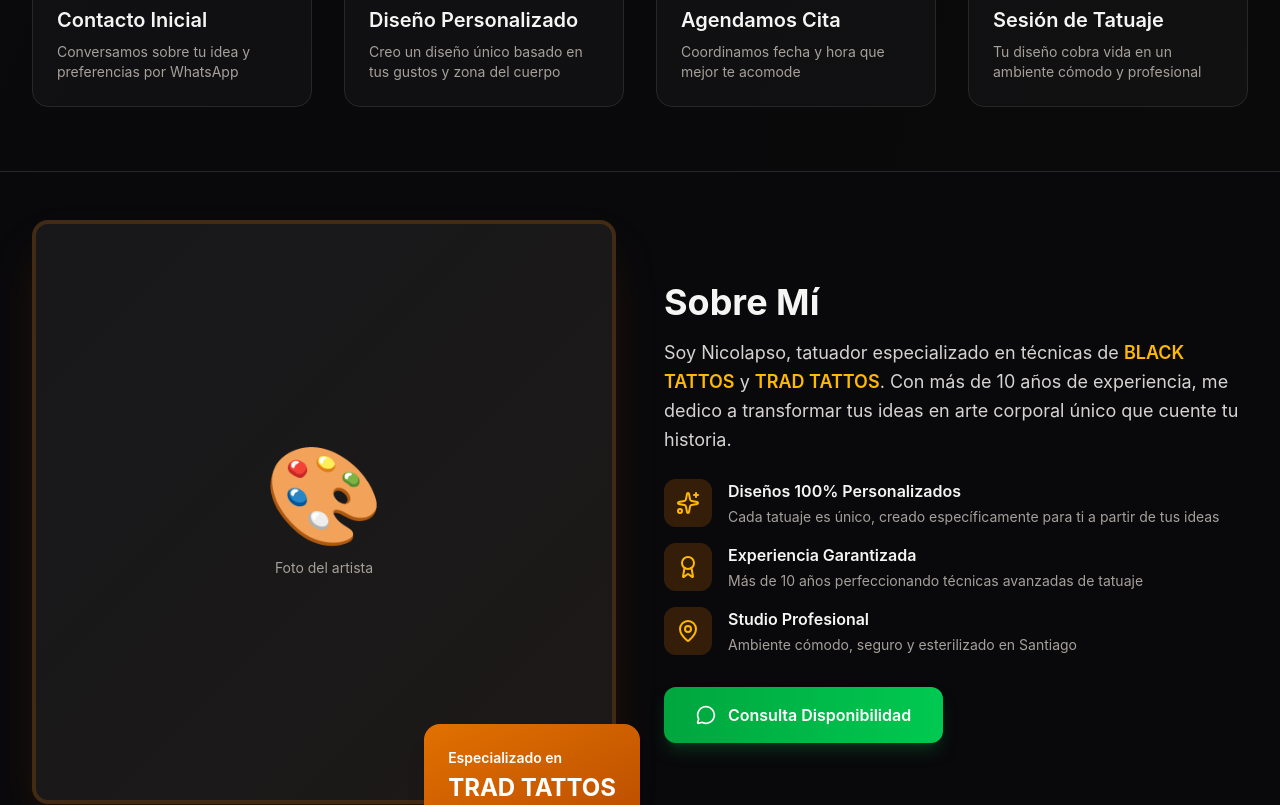
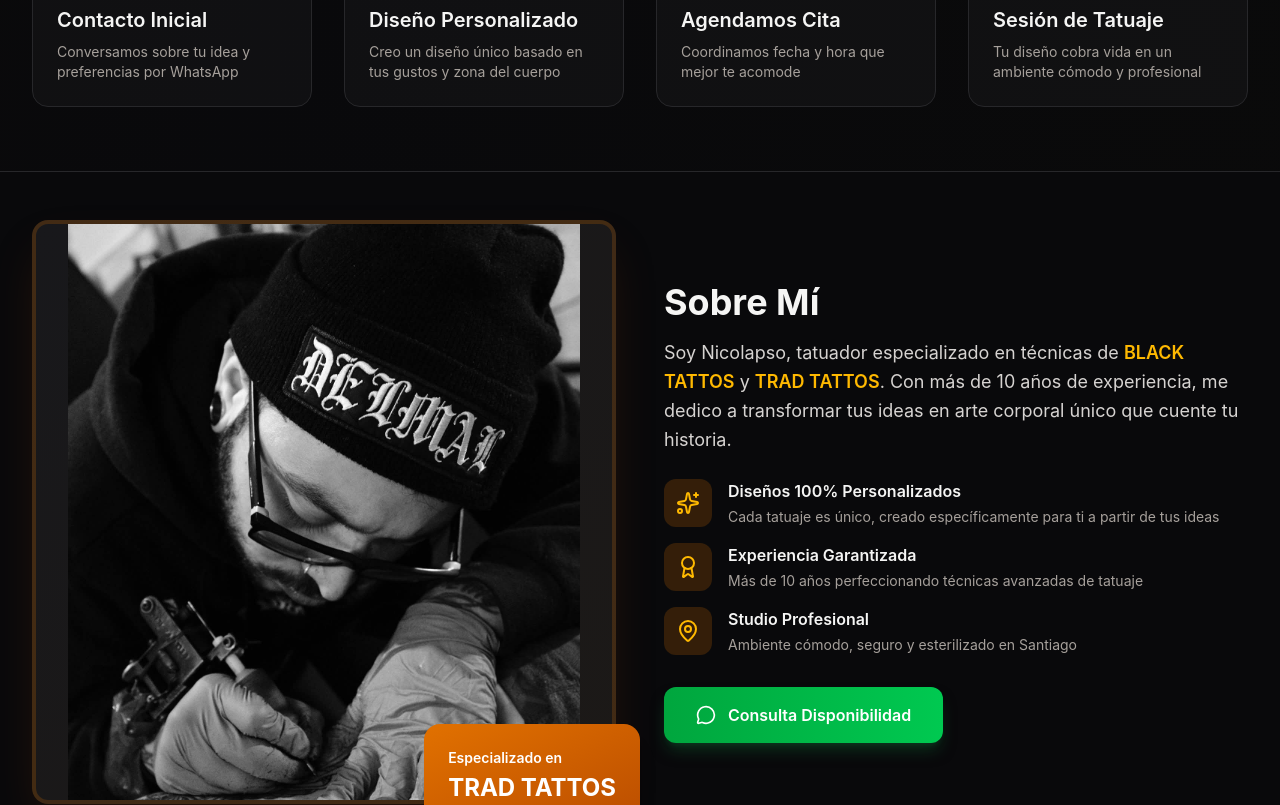
Before and after one commit to ezkiso/muli-web, a Next.js app: page /stores/nicolapso in a window 1280 px wide. Shown: the part 3240-4045 px from the top of the page. Built offline with nearby package versions, Linux system fonts and the light colour scheme.

Commit message:
pagina-nicolapso

```diff
--- a/src/app/stores/nicolapso/page.tsx
+++ b/src/app/stores/nicolapso/page.tsx
@@ -403,8 +403,14 @@ export default function NicolapsoTatuajesPage() {
                         <div className="relative">
                             <div className="aspect-square rounded-2xl overflow-hidden border-4 border-amber-600/20 shadow-2xl shadow-amber-900/30 bg-linear-to-br from-zinc-900 to-stone-900 flex items-center justify-center">
                                 <div className="text-center p-8">
-                                    <div className="text-8xl mb-4">🎨</div>
-                                    <p className="text-stone-400 text-sm">Foto del artista</p>
+                                    <Image
+                                        src="/nicolapso/nico.jpeg"
+                                        alt="Nicolapso - Tatuador"
+                                        width={500}
+                                        height={500}
+                                        className="w-full h-full object-cover"
+                                        priority
+                                    />
                                 </div>
                             </div>
                             <div className="absolute -bottom-6 -right-6 bg-linear-to-br from-amber-600 to-amber-700 text-white p-6 rounded-2xl shadow-xl">
```
Also changed, not shown: public/nicolapso/nico.jpeg (added).
